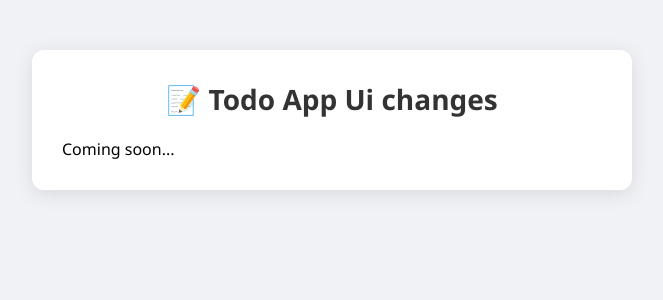
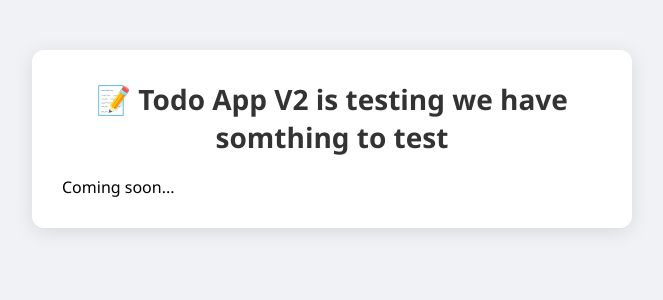
Before and after one commit to Krishyadav123/todo-app, a React (Create React App) app: page / in a window 1280 px wide. Shown: the top 300 px of the page, without its empty margins (308-971 px from the left). Built offline with nearby package versions, Linux system fonts and the light colour scheme.

Commit message:
Revert "ui"
This reverts commit 069b3545e5b2f5dc5f72425a734adf8c702686df.

```diff
--- a/src/App.js
+++ b/src/App.js
@@ -4,7 +4,7 @@ import './App.css';
 function App() {
   return (
     <div className="app-container">
-      <h1 className="app-title">📝 Todo App Ui changes</h1>
+      <h1 className="app-title">📝 Todo App V2 is testing we have somthing to test</h1>
       <p>Coming soon...</p>
     </div>
   );
```
